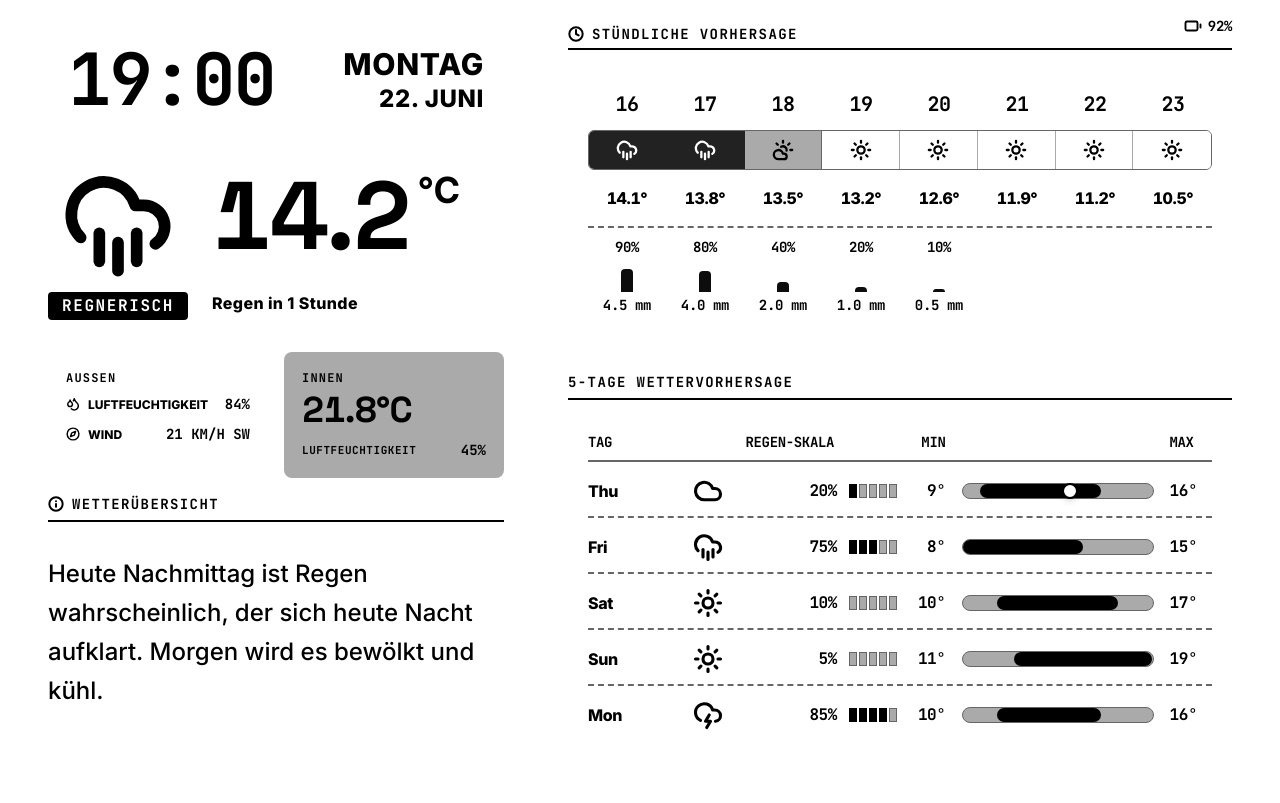
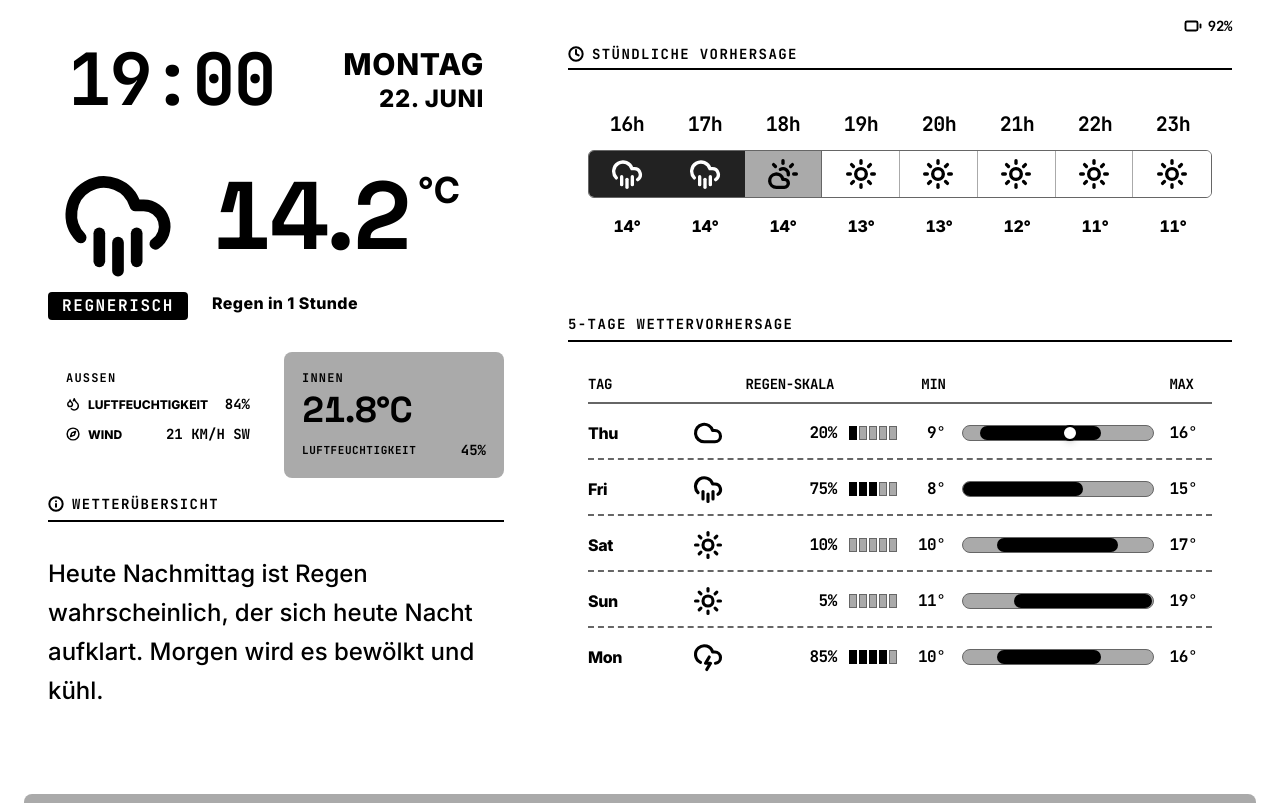
Before and after one commit to hschaefer/e-ink-dashboard, a React (Vite) app: page / in a window 1280 px wide. Shown: the top 803 px of the page. Built offline with nearby package versions, Linux system fonts and the light colour scheme.

Commit message:
streamline hourly forecast

```diff
--- a/src/components/CombinedForecastChart.tsx
+++ b/src/components/CombinedForecastChart.tsx
@@ -125,7 +125,7 @@ export default function CombinedForecastChart({ data, theme, currentCondition }:
     <div className="w-full flex flex-col gap-5 select-none" id="hourly-forecast-unified-section">
 
       {/* HEADER - No view toggles, Unified Hybrid baked as the default */}
-      <div className="flex flex-col sm:flex-row sm:items-center justify-between gap-3 pb-1 border-b-2 border-current">
+      <div className="flex flex-col sm:flex-row sm:items-center justify-between gap-3 pt-5 pb-1 border-b-2 border-current">
         <span className="text-sm font-mono tracking-widest uppercase font-extrabold flex items-center gap-2">
           <Clock size={16} strokeWidth={3} />
           Stündliche Vorhersage
@@ -142,14 +142,14 @@ export default function CombinedForecastChart({ data, theme, currentCondition }:
               {data.map((item) => (
                 <div key={item.time} className="text-center">
                   <span className={`text-lg sm:text-xl font-mono font-black tracking-tight ${isDark ? 'text-white' : 'text-black'}`}>
-                    {item.time.split(':')[0]}
+                    {item.time.split(':')[0]}h
                   </span>
                 </div>
               ))}
             </div>
 
             {/* Row B: Continuous Weather Ribbon */}
-            <div className={`grid grid-cols-8 gap-0 h-10 border ${isDark ? 'border-neutral-800' : 'border-neutral-300'} rounded-md overflow-hidden`}>
+            <div className={`grid grid-cols-8 gap-0 h-12 border ${isDark ? 'border-neutral-800' : 'border-neutral-300'} rounded-md overflow-hidden`}>
               {data.map((item) => {
                 const condition = getHourlyCondition(item.rainProbability);
                 const style = getSegmentStyle(condition, isDark);
@@ -162,7 +162,7 @@ export default function CombinedForecastChart({ data, theme, currentCondition }:
                   >
                     <WeatherIcon
                       condition={condition}
-                      size={22}
+                      size={32}
                       strokeWidth={2.5}
                     />
                   </div>
@@ -175,48 +175,10 @@ export default function CombinedForecastChart({ data, theme, currentCondition }:
               {data.map((item) => (
                 <div key={item.time} className="flex flex-col items-center justify-center">
                   <span className="text-sm sm:text-base font-sans font-black tracking-tight tabular-nums text-current">
-                    {item.temp.toFixed(1)}°
+                    {Math.round(item.temp)}°
                   </span>
                 </div>
               ))}
-            </div>
-
-            {/* Row D: Precipitation Block Matrix (0% shaded white/invisible instead of gray) */}
-            <div className="grid grid-cols-8 gap-0 pt-3 border-t-2 border-dashed border-neutral-400 dark:border-neutral-700 text-center">
-              {data.map((item) => {
-                const hasRain = item.rainProbability > 0;
-                const rainMl = hasRain ? (item.rainProbability * 0.05).toFixed(1) + ' mm' : '0.0 mm';
-
-                return (
-                  <div key={item.time} className="flex flex-col items-center justify-between">
-                    {/* Percent Tag */}
-                    <span className={`text-xs sm:text-sm font-mono font-black tracking-tight leading-none transition-all duration-150 ${hasRain ? (isDark ? 'text-white' : 'text-black') : 'opacity-0 select-none'}`}>
-                      {item.rainProbability}%
-                    </span>
-
-                    {/* Micro Fill Bar proportional to probability */}
-                    <div className="flex items-end justify-center h-8 my-1.5 w-full">
-                      <div
-                        className={`w-3 rounded-t-sm transition-all duration-300 ${
-                          hasRain
-                            ? (isDark ? 'bg-white' : 'bg-black')
-                            : (isDark ? 'bg-transparent' : 'bg-white')
-                        }`}
-                        style={{
-                          height: `${Math.max(2, (item.rainProbability / 100) * 26)}px`,
-                          opacity: hasRain ? 0.95 : 0
-                        }}
-                        id={`rain-bar-${item.time}`}
-                      />
-                    </div>
-
-                    {/* Volume */}
-                    <span className={`text-xs sm:text-sm font-mono font-black tracking-tight leading-none transition-all duration-150 ${hasRain ? (isDark ? 'text-white' : 'text-black') : 'opacity-0 select-none'}`}>
-                      {rainMl}
-                    </span>
-                  </div>
-                );
-              })}
             </div>
 
           </div>
```
